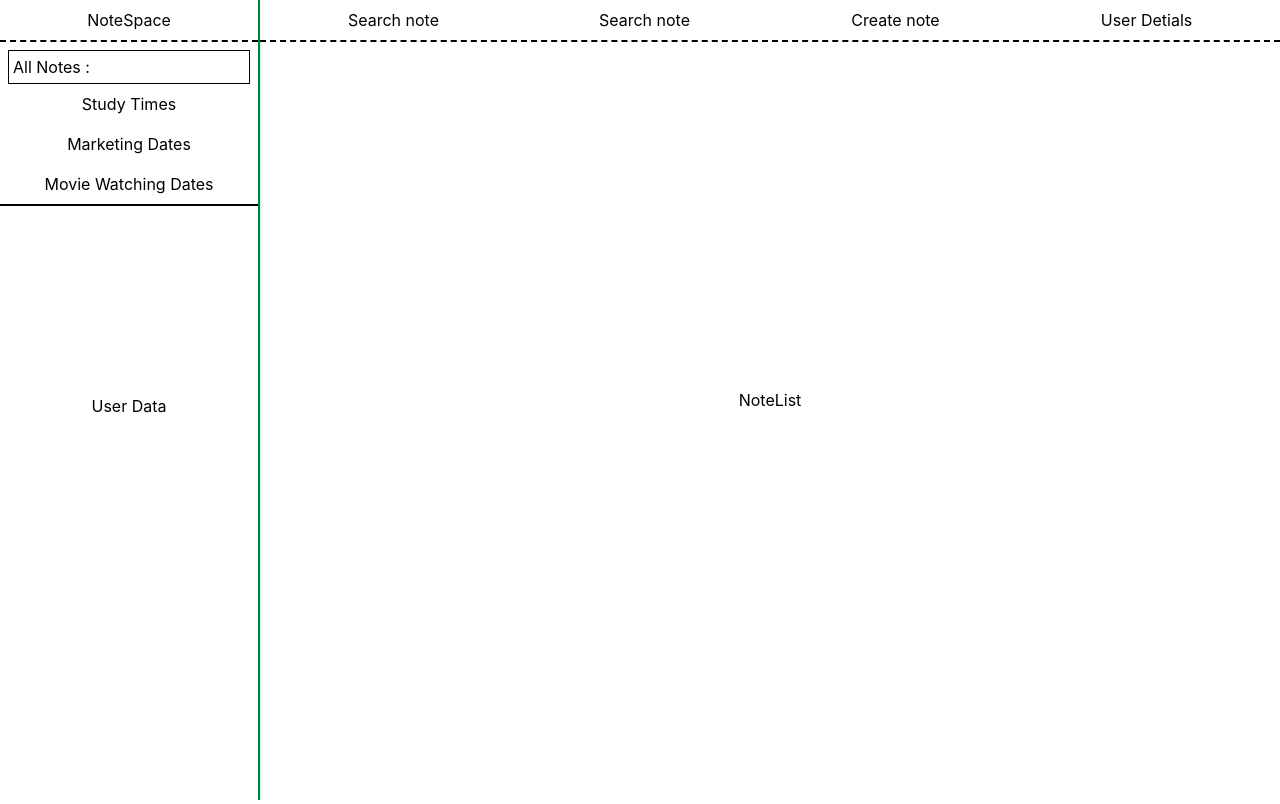
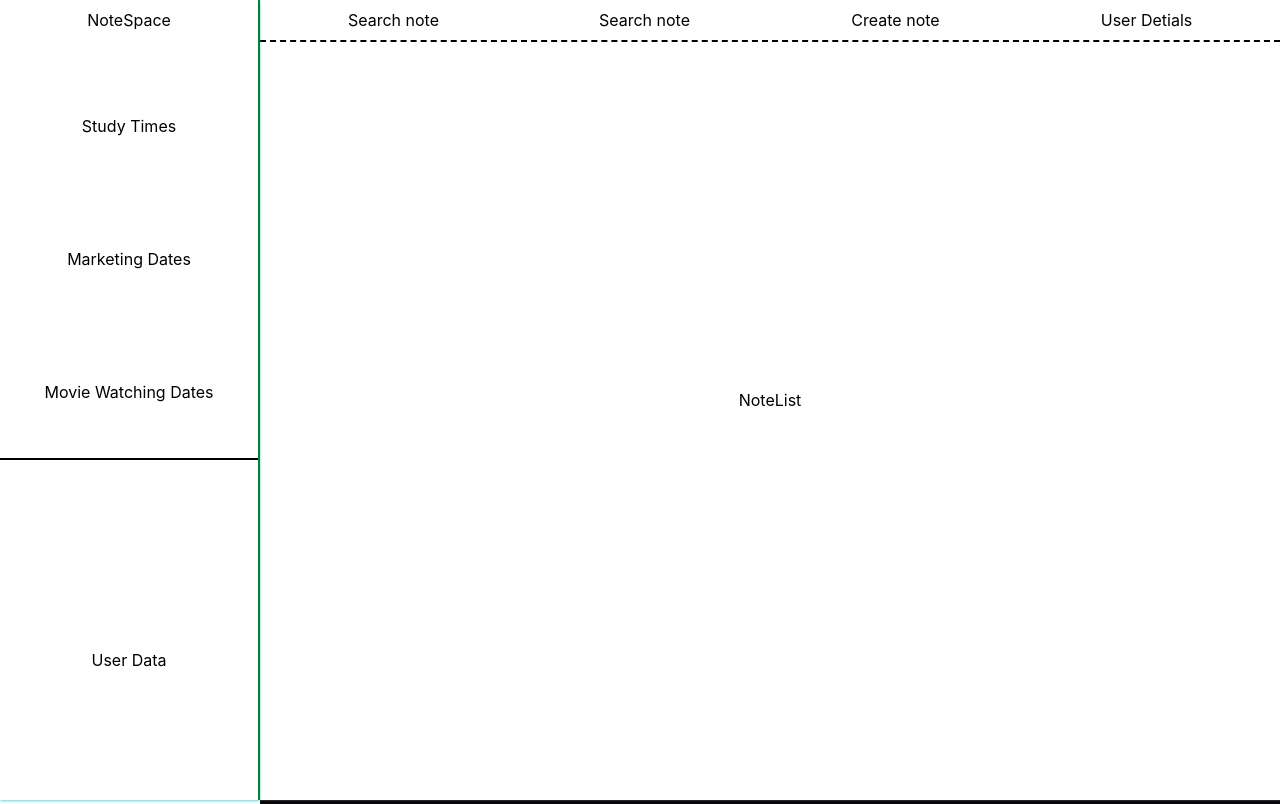
Before and after one commit to merupeshpradhan/NoteSpace, a React (Vite) app in the folder client/: page /notes in a window 1280 px wide. Shown: the top 804 px of the page. Built offline with nearby package versions, Linux system fonts and the light colour scheme.

Commit message:
feat: enhance NoteLeftHeader layout and integrate Footer in Notes page

```diff
--- a/client/src/components/Layout/Navbar/NoteLeftHeader.jsx
+++ b/client/src/components/Layout/Navbar/NoteLeftHeader.jsx
@@ -2,10 +2,9 @@ import React from "react";
 
 function NoteLeftHeader() {
   return (
-    <section className="h-screen border-green-700 border-r-2 shadow shadow-cyan-500/50">
-      <div className="border-b-2 border-dashed p-2 text-center">NoteSpace</div>
-      <div className="p-2 border-b-2 grid gap-2">
-        <h1 className="border p-1">All Notes :</h1>
+    <section className="h-screen w-65 fixed left-0 top-0 bg-white border-green-700 border-r-2 shadow shadow-cyan-500/50 z-50">
+      <div className="p-2 text-center">NoteSpace</div>
+      <div className="h-3/6 p-2 mt-5 border-b-2 grid gap-2">
         <div className="grid gap-4">
           <button>Study Times</button>
           <button>Marketing Dates</button>
--- a/client/src/pages/Notes/Notes.jsx
+++ b/client/src/pages/Notes/Notes.jsx
@@ -1,15 +1,17 @@
 import NoteLeftHeader from "../../components/Layout/Navbar/NoteLeftHeader.jsx";
 import NoteTopHeader from "../../components/Layout/Navbar/NoteTopHeader.jsx";
+import Footer from "../../components/Layout/Footer.jsx";
 import NoteList from "../../components/NotePage/NoteList.jsx";
 
 function Notes() {
   return (
-    <div className="grid grid-cols-[260px_1fr] min-h-screen">
+    <div className="min-h-screen">
       <NoteLeftHeader />
-      <main>
+      <main className="ml-65">
         <NoteTopHeader />
-        <section>
+        <section className="min-h-screen">
           <NoteList />
+          <Footer />
         </section>
       </main>
     </div>
```
